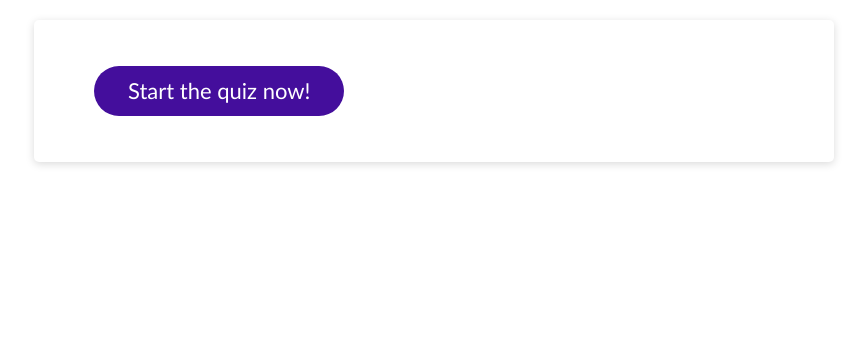
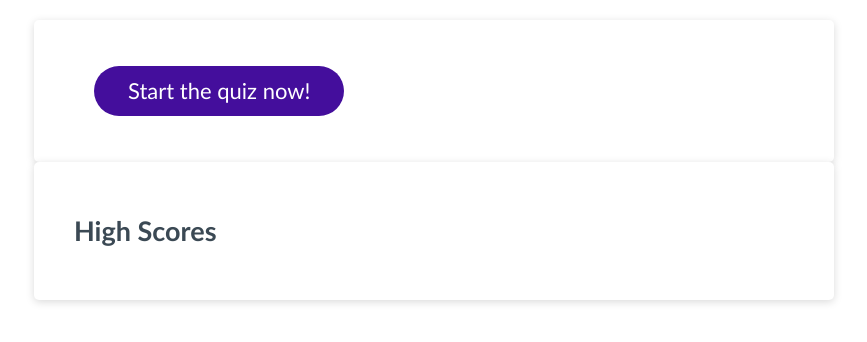
Before and after one commit to kabdomora/JavaTimeQuizlet, a plain HTML site: page index.html in a window 1280 px wide. Shown: the part 120-462 px from the top of the page, without its empty margins (206-1073 px from the left). Drawn offline with Linux system fonts and the light colour scheme.

Commit message:
make high scores visible

```diff
--- a/assets/css/style.css
+++ b/assets/css/style.css
@@ -62,3 +62,16 @@
     padding: 30px 40px;
     display: none;
   }
+
+  .high-scores {
+    background-color: hsl(0, 0%, 100%);
+    border-radius: 5px;
+    border-width: 1px;
+    box-shadow: rgba(0, 0, 0, 0.15) 0px 2px 8px 0px;
+    color: hsl(206, 17%, 28%);
+    font-size: 18px;
+    margin: 0 auto;
+    max-width: 800px;
+    padding: 30px 40px;
+    display: block;
+  }
--- a/index.html
+++ b/index.html
@@ -36,14 +36,13 @@
           <!-- Quiz responses container -->
 
 
-          <div class="card high-scores">
+        </div>
+        <!-- end of app bounding box -->
+
+        <div class="high-scores">
             <h2>High Scores</h2>
             <ul id="high-scores"></ul>
-          </div>
-
-
         </div>
-        <!-- end of app bounding box -->
 
       </div>
       <!-- end of page bounding box -->
```
